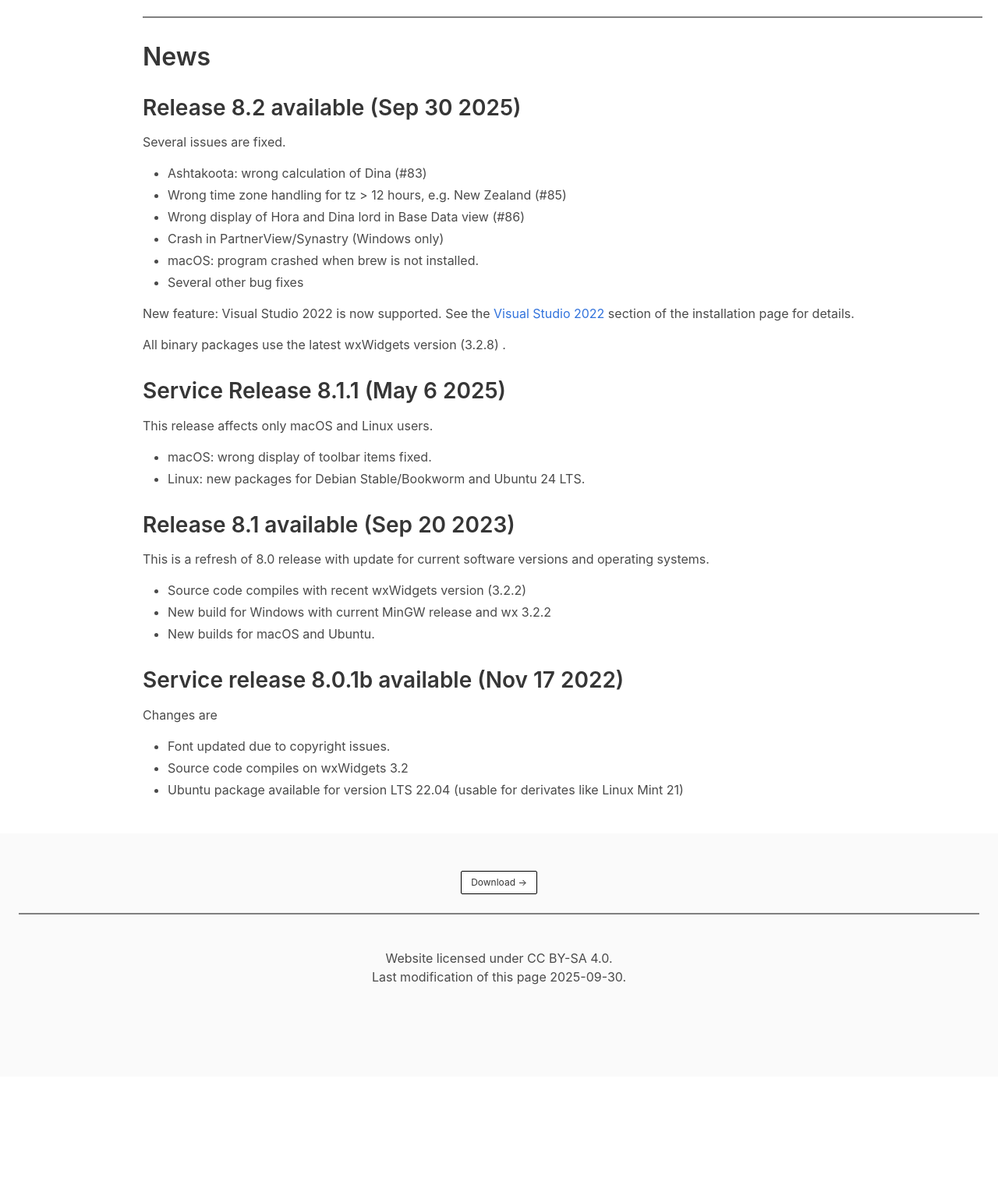
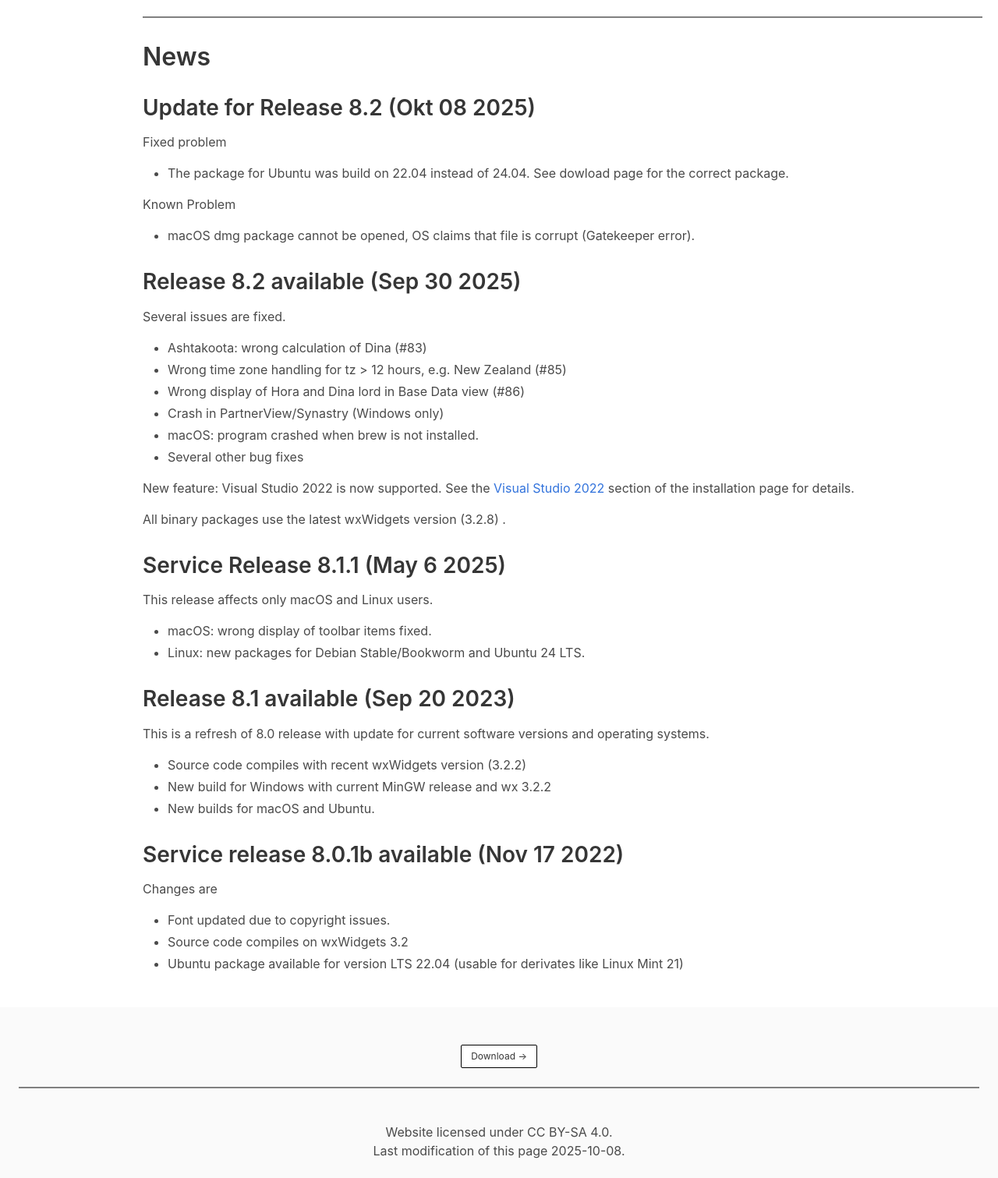
Before and after one commit to saravali/saravali.github.io, a plain HTML site: page index.html in a window 1280 px wide. Shown: the part 694-2205 px from the top of the page at 78% size. Before the commit the page ends 2075 px from the top, so only its background shows below. Drawn offline with Linux system fonts and the light colour scheme; files whose address does not match are found by name.

Commit message:
updates for rel 8.2

```diff
--- a/index.html
+++ b/index.html
@@ -85,6 +85,15 @@ Supported platforms are Windows, Max OS X, Linux and BSD.</p>
 </ul>
 <hr />
 <h1>News</h1>
+<h2>Update for Release 8.2 (Okt 08 2025)</h2>
+<p>Fixed problem</p>
+<ul>
+<li>The package for Ubuntu was build on 22.04 instead of 24.04. See dowload page for the correct package.</li>
+</ul>
+<p>Known Problem</p>
+<ul>
+<li>macOS dmg package cannot be opened, OS claims that file is corrupt (Gatekeeper error).</li>
+</ul>
 <h2>Release 8.2 available (Sep 30 2025)</h2>
 <p>Several issues are fixed.</p>
 <ul>
@@ -132,7 +141,7 @@ Supported platforms are Windows, Max OS X, Linux and BSD.</p>
 				<hr>
 			 <div class="content has-text-centered">
 				Website licensed under CC BY-SA 4.0.<br>
-				Last modification of this page 2025-09-30.
+				Last modification of this page 2025-10-08.
 			</div>
 		</footer>
 	</body>
```
Also changed, not shown: download.html (+3 -3 lines).
